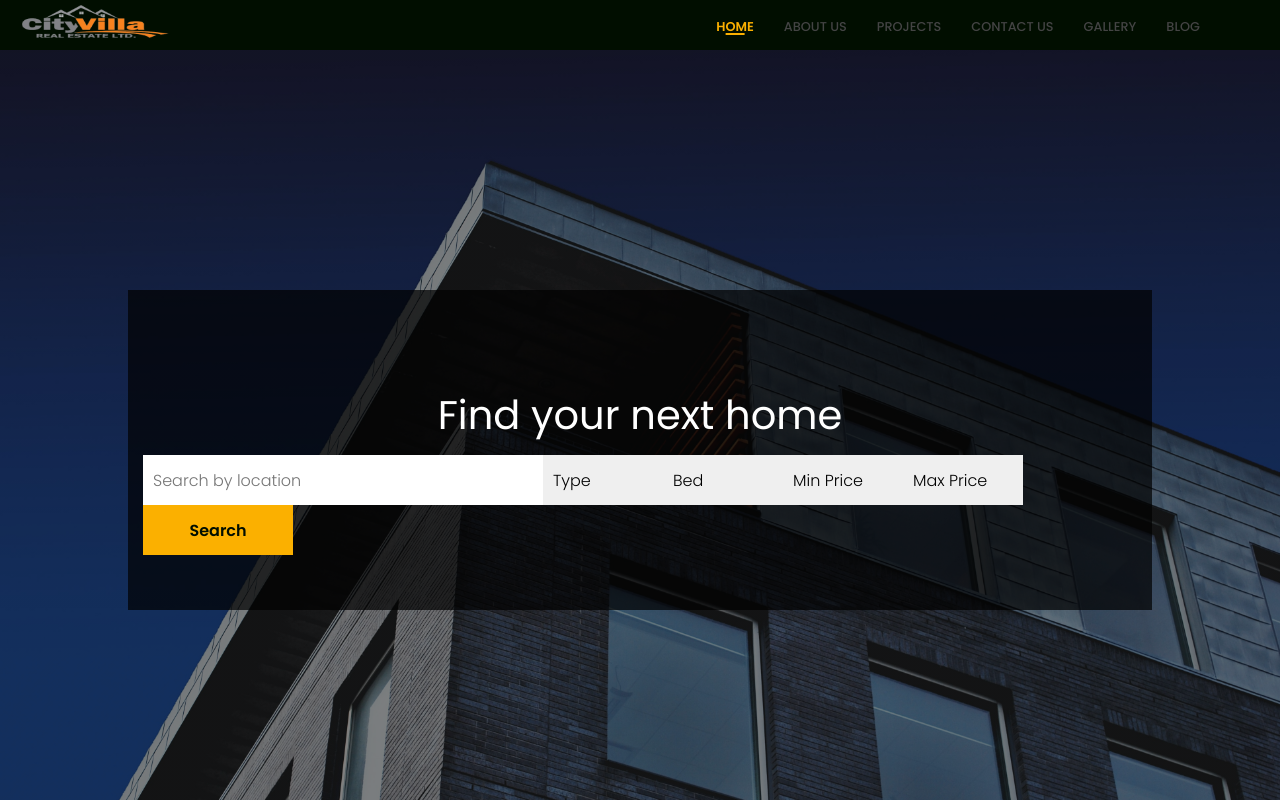
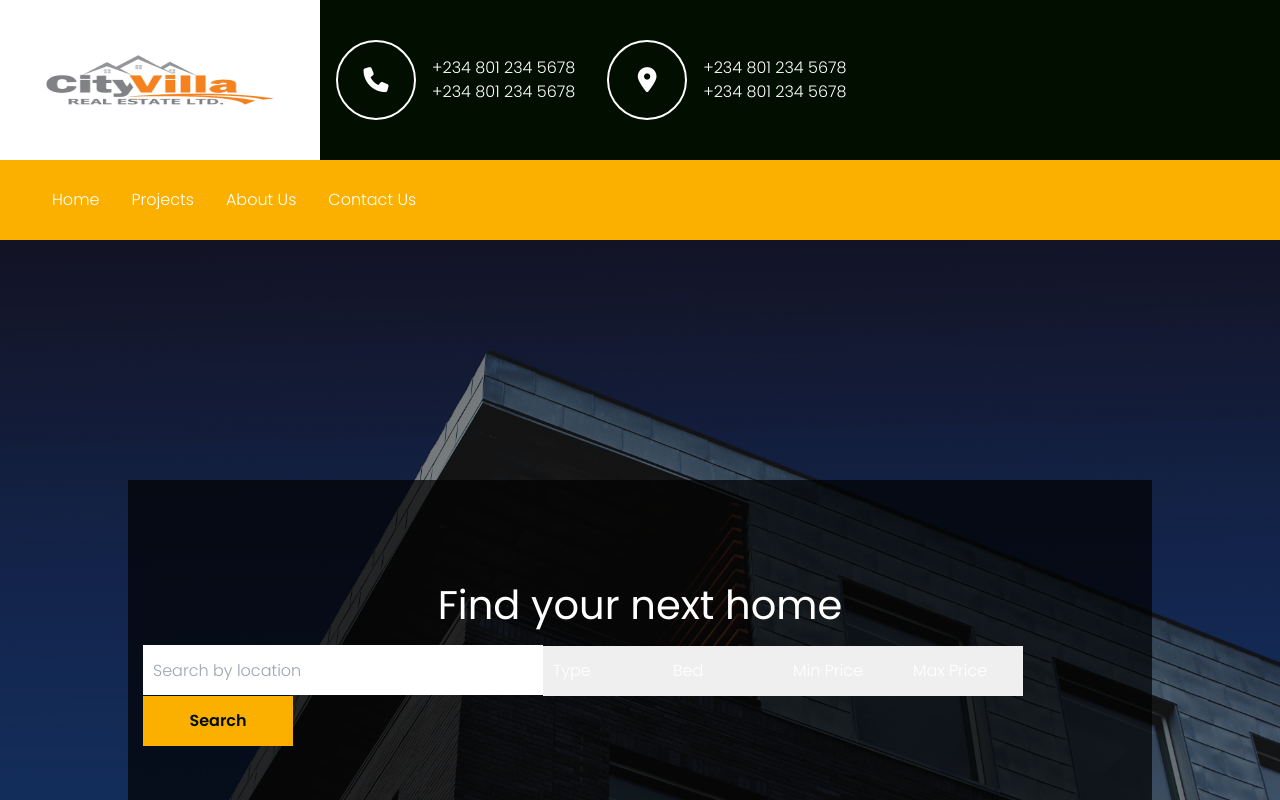
Before and after one commit to ayinlaabel/cityvilla_web, a React (Create React App) app: page / in a window 1280 px wide. Shown: the top 800 px of the page. Built offline with nearby package versions, Linux system fonts and the light colour scheme.

Commit message:
updated navbar

```diff
--- a/package.json
+++ b/package.json
@@ -44,5 +44,8 @@
       "last 1 firefox version",
       "last 1 safari version"
     ]
+  },
+  "devDependencies": {
+    "tailwindcss": "^3.3.2"
   }
 }
--- a/public/index.html
+++ b/public/index.html
@@ -2,7 +2,7 @@
 <html lang="en">
   <head>
     <meta charset="utf-8" />
-    <link rel="icon" href="%PUBLIC_URL%/favicon.ico" />
+    <link rel="icon" href="%PUBLIC_URL%/cityvilla__logo.png" />
     <meta name="viewport" content="width=device-width, initial-scale=1" />
     <link rel="preconnect" href="https://fonts.googleapis.com" />
     <link rel="preconnect" href="https://fonts.gstatic.com" crossorigin />
@@ -12,11 +12,14 @@
     />
     <meta name="theme-color" content="#000000" />
     <meta
-    name="description"
-    content="Real Estate in Nigeria - Buy a house in Nigeria"
+      name="description"
+      content="Real Estate in Nigeria - Buy a house in Nigeria"
     />
-    <script src="https://kit.fontawesome.com/e251c6b2e4.js" crossorigin="anonymous"></script>
-    <link rel="apple-touch-icon" href="%PUBLIC_URL%/logo192.png" />
+    <script
+      src="https://kit.fontawesome.com/e251c6b2e4.js"
+      crossorigin="anonymous"
+    ></script>
+    <link rel="apple-touch-icon" href="%PUBLIC_URL%/cityvilla__logo.png" />
     <!--
       manifest.json provides metadata used when your web app is installed on a
       user's mobile device or desktop. See https://developers.google.com/web/fundamentals/web-app-manifest/
@@ -31,7 +34,7 @@
       work correctly both with client-side routing and a non-root public URL.
       Learn how to configure a non-root public URL by running `npm run build`.
     -->
-    <title>React App</title>
+    <title>Cityvilla Real Estate</title>
   </head>
   <body>
     <noscript>You need to enable JavaScript to run this app.</noscript>
--- a/src/components/navbar/Navbar.js
+++ b/src/components/navbar/Navbar.js
@@ -1,5 +1,4 @@
 import React, { useRef } from "react";
-import "./navbar.scss";
 import logo from "../images/logo/cityvilla__logo.png";
 import { useSelector } from "react-redux";
 
@@ -35,70 +34,39 @@ function Navbar() {
     }
   };
   return (
-    <nav className="container">
-      <div className="desktop__menu">
-        <div className="logo">
-          <img src={logo} alt="City Villa Logo" />
+    <nav className="">
+      <div className="w-full h-[10rem] bg-gradient-to-r from-[#fff] from-[20rem] to-[20rem] to-[#010e00] flex">
+        <div className="w-[20rem] flex items-center justify-center">
+          <img src={logo} />
         </div>
-        <ul className="menu">
-          <li className="menu__item">
-            <a href="/" className={"menu__link " + isActive.home}>
-              Home
-            </a>
-          </li>
-          <li className="menu__item">
-            <a href="/about-us" className={"menu__link " + isActive.about}>
-              About us
-            </a>
-          </li>
-          <li className="menu__item">
-            <a href="/projects" className={"menu__link " + isActive.project}>
-              Projects
-            </a>
-          </li>
-          <li className="menu__item">
-            <a href="/contact-us" className={"menu__link " + isActive.contact}>
-              Contact us
-            </a>
-          </li>
-          <li className="menu__item">
-            <a href="/gallery" className={"menu__link " + isActive.gallery}>
-              Gallery
-            </a>
-          </li>
-          <li className="menu__item">
-            <a href="/contact-us" className={"menu__link " + isActive.blog}>
-              Blog
-            </a>
-          </li>
+        <div className="flex">
+          <div className="p-4 flex items-center h-full">
+            <div className="w-[80px] h-[80px] text-[#fff]  rounded-full border-[#fff] border-2 flex items-center justify-center mr-4">
+              <i className="fa-solid fa-phone text-[25px]"></i>
+            </div>
+            <div className="text-[#fff]">
+              <div>+234 801 234 5678</div>
+              <div>+234 801 234 5678</div>
+            </div>
+          </div>
+          <div className="p-4 flex items-center h-full">
+            <div className="w-[80px] h-[80px] text-[#fff]  rounded-full border-[#fff] border-2 flex items-center justify-center mr-4">
+              <i className="fa-solid fa-location-dot text-[25px]"></i>
+            </div>
+            <div className="text-[#fff]">
+              <div>+234 801 234 5678</div>
+              <div>+234 801 234 5678</div>
+            </div>
+          </div>
+        </div>
+      </div>
+      <div className="bg-[#fbb000] w-full h-[80px]">
+        <ul className="flex items-center h-full text-[20px] px-9 text-[#fff]">
+          <li className="px-4 hover:cursor-pointer">Home</li>
+          <li className="px-4">Projects</li>
+          <li className="px-4">About Us</li>
+          <li className="px-4">Contact Us</li>
         </ul>
-      </div>
-      <div ref={ref} className="mobile__menu">
-        <div className="logo">
-          <img src={logo} alt="City Villa Logo" />
-        </div>
-        <div ref={ref} className="menu__btn" onClick={handleMenu}>
-          <div ref={ref} className="btn__line"></div>
-          <div ref={ref} className="btn__line"></div>
-          <div ref={ref} className="btn__line"></div>
-        </div>
-        <div ref={ref} className="menu_m">
-          <a href="/" className={"menu__item " + isActive.home}>
-            Home
-          </a>
-          <a href="/about-us" className={"menu__item " + isActive.about}>
-            About us
-          </a>
-          <a href="/projects" className={"menu__item " + isActive.project}>
-            Projects
-          </a>
-          <a href="/contact-us" className={"menu__item " + isActive.contact}>
-            Contact us
-          </a>
-          <a href="/gallery" className={"menu__item " + isActive.gallery}>
-            Gallery
-          </a>
-        </div>
       </div>
     </nav>
   );
--- a/src/components/navbar/navbar.scss
+++ /dev/null
@@ -1,119 +0,0 @@
-@import "../scss/color";
-
-.container {
-  position: sticky;
-  top: 0;
-  left: 0;
-  width: 100%;
-  z-index: 10;
-
-  .desktop__menu {
-    display: flex;
-    align-items: center;
-    justify-content: space-between;
-    background: $primary-color;
-    width: 100%;
-    height: 50px;
-    padding: 0 80px 0 20px;
-
-    & .menu {
-      display: inline;
-
-      &,
-      & .menu__item {
-        display: inline-block;
-        text-decoration: none;
-
-        &:not(:last-child) {
-          margin-right: 30px;
-        }
-      }
-
-      &__link,
-      a {
-        text-decoration: none;
-        font-size: 0.8rem;
-        text-transform: uppercase;
-        text-decoration: none;
-        color: #444;
-        font-weight: 500;
-        transition: all 0.5s ease-in-out;
-
-        &.active {
-          position: relative;
-          color: $secondary-color;
-          font-weight: 600;
-
-          &::after {
-            content: "";
-            position: absolute;
-            bottom: 0;
-            left: 50%;
-            transform: translateX(-50%);
-            width: 50%;
-            height: 2px;
-            background: $secondary-color;
-          }
-        }
-
-        &:not(:last-child) {
-          margin-right: 30px;
-        }
-
-        &:hover {
-          color: #fff;
-        }
-      }
-    }
-  }
-
-  .mobile__menu {
-    display: none;
-
-    .menu {
-      &__item {
-        font-size: 0.9rem;
-        text-transform: uppercase;
-        text-decoration: none;
-        color: #444;
-        font-weight: 500;
-        transition: all 0.5s ease-in-out;
-
-        &.active {
-          position: relative;
-          color: $secondary-color;
-          font-weight: 600;
-
-          &::after {
-            content: "";
-            position: absolute;
-            bottom: 0;
-            left: 50%;
-            transform: translateX(-50%);
-            width: 50%;
-            height: 2px;
-            background: $secondary-color;
-          }
-        }
-
-        &:not(:last-child) {
-          margin-right: 15px;
-        }
-
-        &:hover {
-          color: #fff;
-        }
-      }
-    }
-  }
-}
-
-.logo {
-  width: 150px;
-
-  & img {
-    width: 100%;
-  }
-}
-
-@import "../scss/mediaQueries";
--- a/src/index.css
+++ b/src/index.css
@@ -1,13 +1,3 @@
-body {
-  margin: 0;
-  font-family: -apple-system, BlinkMacSystemFont, 'Segoe UI', 'Roboto', 'Oxygen',
-    'Ubuntu', 'Cantarell', 'Fira Sans', 'Droid Sans', 'Helvetica Neue',
-    sans-serif;
-  -webkit-font-smoothing: antialiased;
-  -moz-osx-font-smoothing: grayscale;
-}
-
-code {
-  font-family: source-code-pro, Menlo, Monaco, Consolas, 'Courier New',
-    monospace;
-}
+@tailwind base;
+@tailwind components;
+@tailwind utilities;
--- /dev/null
+++ b/tailwind.config.js
@@ -0,0 +1,12 @@
+/** @type {import('tailwindcss').Config} */
+module.exports = {
+  content: ["./src/**/*.{js,jsx,ts,tsx}"],
+  theme: {
+    extend: {
+      colors: {
+        primary: "#010e00",
+      },
+    },
+  },
+  plugins: [],
+};
```
Also changed, not shown: public/cityvilla__logo.png (added), 1 other file (tests, documents, lock files or other folders).
